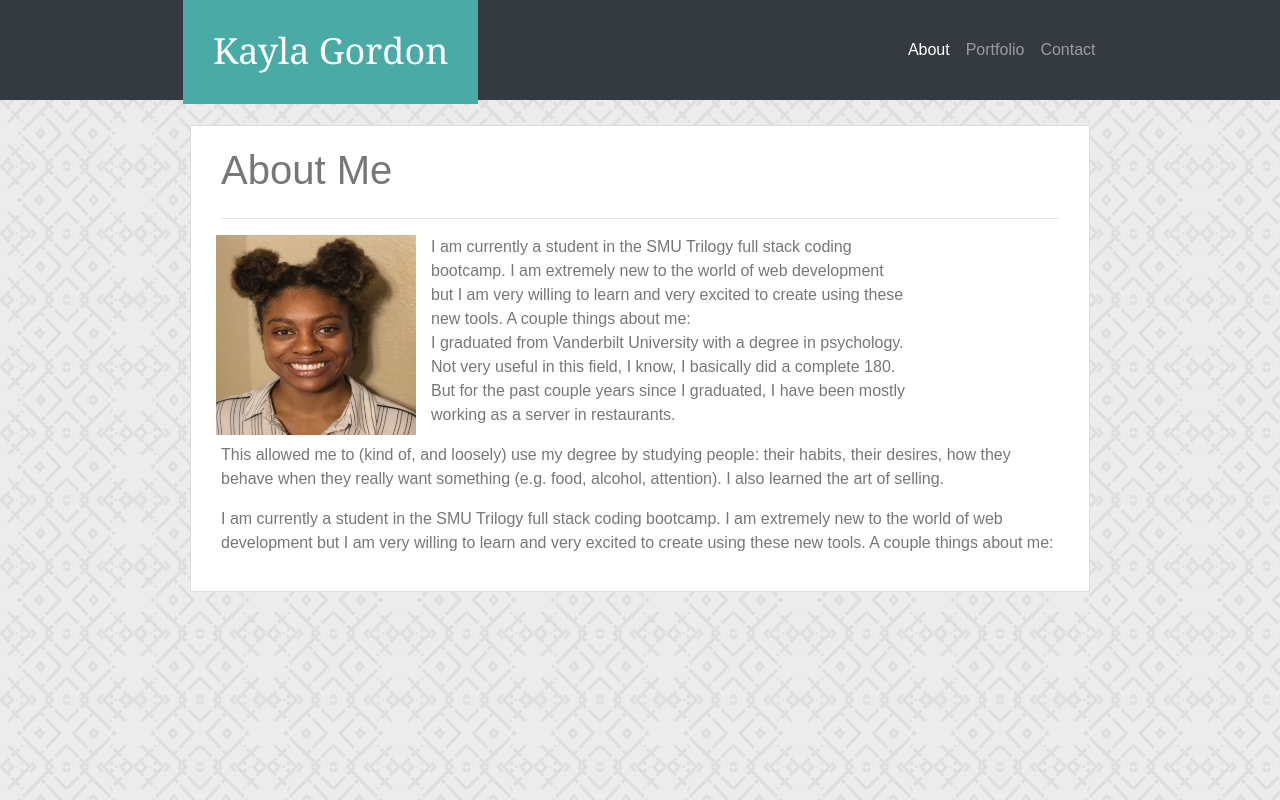
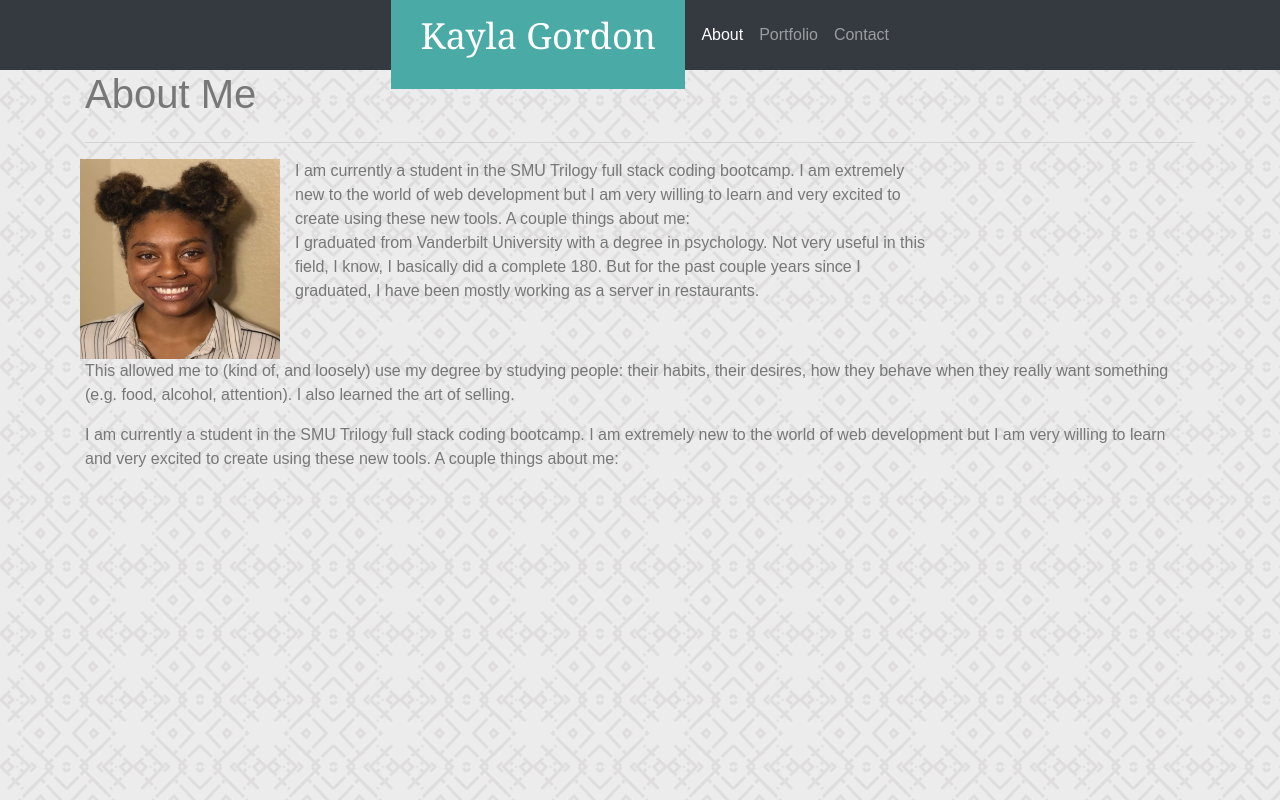
Before and after one commit to kayla8693/Responsive-Portfolio1, a plain HTML site: page index.html in a window 1280 px wide. Drawn offline with nearby package versions, Linux system fonts and the light colour scheme.

Commit message:
working out bugs

```diff
--- a/assets/css/style.css
+++ b/assets/css/style.css
@@ -6,9 +6,9 @@ body {
     background-image: url("../images/herringbone.png");
 }
 
-.navbar {
+/* .navbar {
     height: 100px;
-}
+} */
 
 .name {
     background: #4aaaa5;
@@ -20,9 +20,9 @@ body {
     margin: 8px;
 }
 
-.mr-auto {
+/* .mr-auto {
     margin: 115px;
-}
+} */
 
 /* .container {
     width: 600px;
@@ -34,7 +34,7 @@ body {
     border-width: 1px;
 } */
 
-#name1 {
+/* #name1 {
     background: #4aaaa5;
     color: white;
     font-size: 36px;
@@ -45,7 +45,7 @@ body {
 }
 
 #pages {
-    margin: 415px;
+    margin: 415px; */
 }
 
 #container1 {
```
